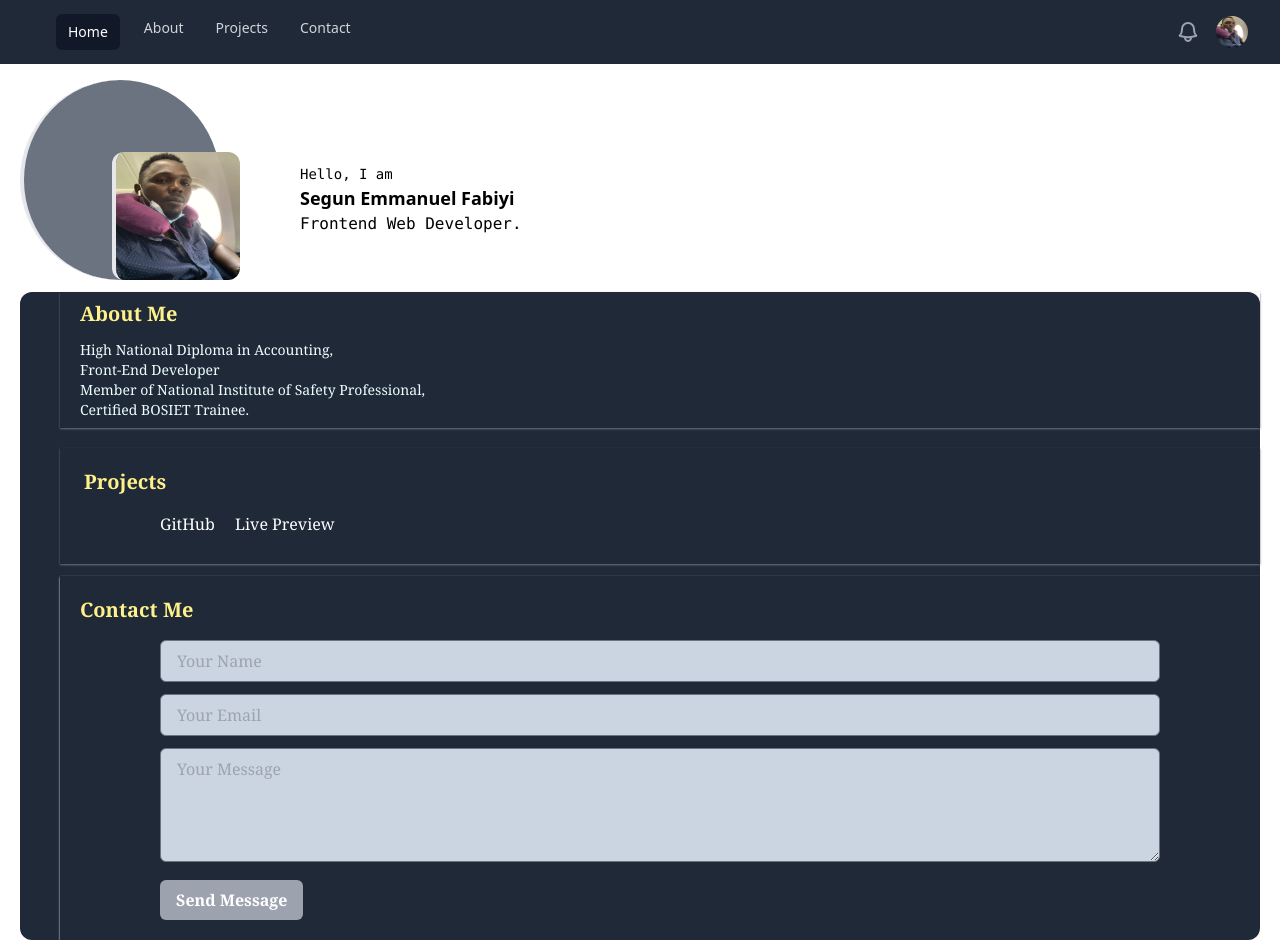
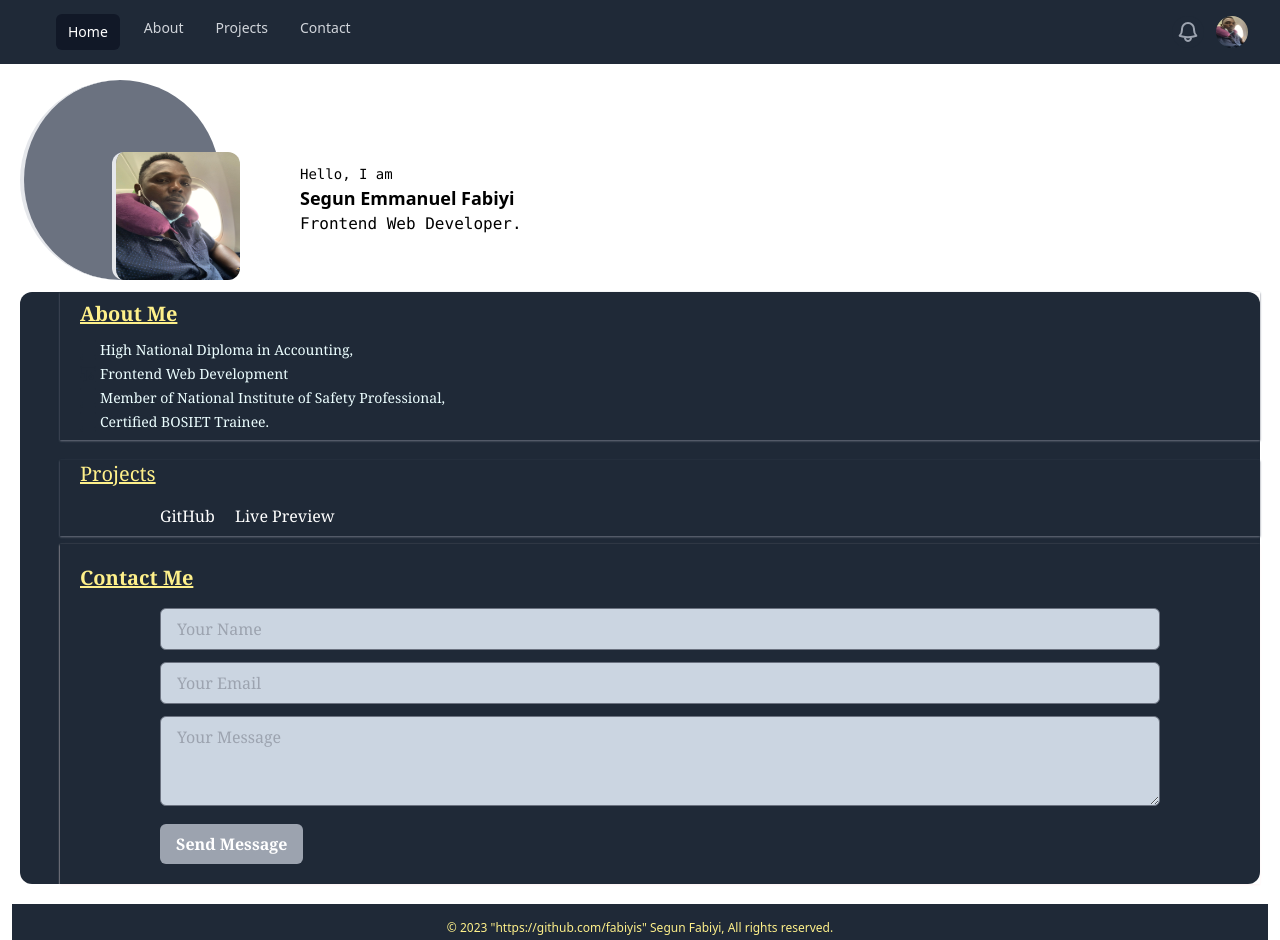
Before and after one commit to fabiyis/Tailwind-CSS, a plain HTML site: page index.html in a window 1280 px wide. Shown: the top 940 px of the page. Drawn offline with nearby package versions, Linux system fonts and the light colour scheme; files that its build step writes are made by us from their sources.

Commit message:
changes in html files

```diff
--- a/index.html
+++ b/index.html
@@ -88,18 +88,37 @@
 
     <div class="flex-auto text-cyan-50 mt-14 pl-10 bg-gray-800 flex-wrap font-serif ml-5 mr-5 mb-5 rounded-xl">
       <div class="shadow-sm shadow-gray-500 mb-2 pl-5 pb-2">
-        <h2 class="text-xl text-yellow-200 mb-3 pt-2 font-semibold">About Me</h2>
-            <p class="text-sm">High National Diploma in Accounting,</p>
-            <p class="text-sm">Front-End Developer</p>
-            <p class="text-sm">Member of National Institute of Safety Professional,</p>
-            <p class="text-sm">Certified BOSIET Trainee.</p>
+        <h2 class="text-xl text-yellow-200 mb-3 pt-2 font-semibold underline">About Me</h2>
+            <p class="text-sm flex">
+              <svg class="w-4 h-5 mr-1 text-gray-800 dark:text-white" aria-hidden="true" xmlns="http://www.w3.org/2000/svg" fill="none" viewBox="0 0 16 20">
+              <path stroke="currentColor" stroke-linecap="round" stroke-linejoin="round" stroke-width="2" d="M1 17V2a1 1 0 0 1 1-1h12a1 1 0 0 1 1 1v12a1 1 0 0 1-1 1H3a2 2 0 0 0-2 2Zm0 0a2 2 0 0 0 2 2h12M5 15V1m8 18v-4"/>
+              </svg> High National Diploma in Accounting,</p>
+
+            <p class="text-sm flex mt-1">
+              <svg class="w-4 h-5 mr-1 text-gray-800 dark:text-white" aria-hidden="true" xmlns="http://www.w3.org/2000/svg" fill="currentColor" viewBox="0 0 20 20">
+               <path d="M14 15a1 1 0 1 0 0-2 1 1 0 0 0 0 2Z"/>
+               <path d="M18 5h-8a2 2 0 0 0-2 2v11H5a1 1 0 0 0 0 2h14a1 1 0 0 0 1-1V7a2 2 0 0 0-2-2Zm-4 3a1 1 0 1 1 0 2 1 1 0 0 1 0-2Zm0 9a3 3 0 1 1 0-5.999A3 3 0 0 1 14 17Z"/>
+               <path d="M6 9H2V2h16v1c.65.005 1.289.17 1.86.48A.971.971 0 0 0 20 3V2a2 2 0 0 0-2-2H2a2 2 0 0 0-2 2v11a2 2 0 0 0 2 2h4V9Z"/>
+             </svg>Frontend Web Development
+            </p>
+
+            <p class="text-sm flex mt-1">
+              <svg class="w-4 h-5 mr-1 text-gray-800 dark:text-white" aria-hidden="true" xmlns="http://www.w3.org/2000/svg" fill="none" viewBox="0 0 16 20">
+               <path stroke="currentColor" stroke-linecap="round" stroke-linejoin="round" stroke-width="2" d="M1 17V2a1 1 0 0 1 1-1h12a1 1 0 0 1 1 1v12a1 1 0 0 1-1 1H3a2 2 0 0 0-2 2Zm0 0a2 2 0 0 0 2 2h12M5 15V1m8 18v-4"/>
+              </svg>Member of National Institute of Safety Professional,
+            </p>
+            <p class="text-sm flex mt-1">
+              <svg class="w-4 h-5 mr-1 text-gray-800 dark:text-white" aria-hidden="true" xmlns="http://www.w3.org/2000/svg" fill="none" viewBox="0 0 16 20">
+               <path stroke="currentColor" stroke-linecap="round" stroke-linejoin="round" stroke-width="2" d="M1 17V2a1 1 0 0 1 1-1h12a1 1 0 0 1 1 1v12a1 1 0 0 1-1 1H3a2 2 0 0 0-2 2Zm0 0a2 2 0 0 0 2 2h12M5 15V1m8 18v-4"/>
+              </svg>Certified BOSIET Trainee.
+            </p>
       </div>
       <div>
-        <section id="projects" class=" w-full shadow-sm shadow-gray-500 p-5 mt-5">
-          <div class="container mx-auto w-100 mb-2">
-              <h2 class="text-xl font-bold ml-1 text-yellow-200">Projects</h2>
+        <section id="projects" class=" w-full shadow-sm shadow-gray-500 mt-5">
+          <div class="container mx-auto w-100  ml-5">
+              <h2 class="text-xl font-bolds text-yellow-200 underline">Projects</h2>
               <div class="ml-20 mr-20 mt-4">
-                  <div class="mt-4">
+                  <div class="pb-2">
                       <a href="https://github.com/fabiyis/TO-DO-LIST3/pulls" class="text-white hover:bg-gray-700">GitHub</a>
                       <a href="http://127.0.0.1:5500/index.HTML" class="text-white ml-4  hover:bg-gray-700">Live Preview</a>
                   </div>
@@ -107,8 +126,8 @@
           </div>
         </section>
       </div>
-      <section id="contact" class="p-5 w-full shadow-sm shadow-red-50 mt-3">
-            <h2 class="text-xl text-yellow-200 font-semibold mb-1">Contact Me</h2>
+      <section id="contact" class="p-5 w-full shadow-sm shadow-red-50 mt-2">
+            <h2 class="text-xl text-yellow-200 font-semibold mb-1 underline">Contact Me</h2>
             <form id="contact-form" class="mt-4 ml-20 mr-20">
                 <div class="mb-3">
                     <input type="text" class="w-full bg-slate-300 px-4 py-2 border rounded-md focus:outline-none focus:ring-2 focus:ring-indigo-500" id="name" placeholder="Your Name">
@@ -117,14 +136,14 @@
                     <input type="email" class="w-full bg-slate-300 px-4 py-2 border rounded-md focus:outline-none focus:ring-2 focus:ring-indigo-500" id="email" placeholder="Your Email">
                 </div>
                 <div class="mb-3">
-                    <textarea class="w-full px-4 py-2 bg-slate-300 border rounded-md focus:outline-none focus:ring-2 focus:ring-indigo-500" id="message" rows="4" placeholder="Your Message"></textarea>
+                    <textarea class="w-full px-4 py-2 bg-slate-300 border rounded-md focus:outline-none focus:ring-2 focus:ring-indigo-500" id="message" rows="3.5" placeholder="Your Message"></textarea>
                 </div>
                 <button type="submit" class="px-4 py-2 bg-gray-400 text-white font-bold rounded-md hover:bg-gray-700 focus:outline-none focus:ring-2 focus:ring-indigo-500">Send Message</button>
             </form>
         </div>
     </section>
     </div>
-    <footer class="bg-gray-800 text-yellow-200 text-center text-xs py-4">
+    <footer class="bg-gray-800 text-yellow-200 text-center text-xs mr-3 ml-3 py-4">
       <div class="container mx-auto">
           &copy; 2023 "https://github.com/fabiyis" Segun Fabiyi, All rights reserved.
       </div>
```
